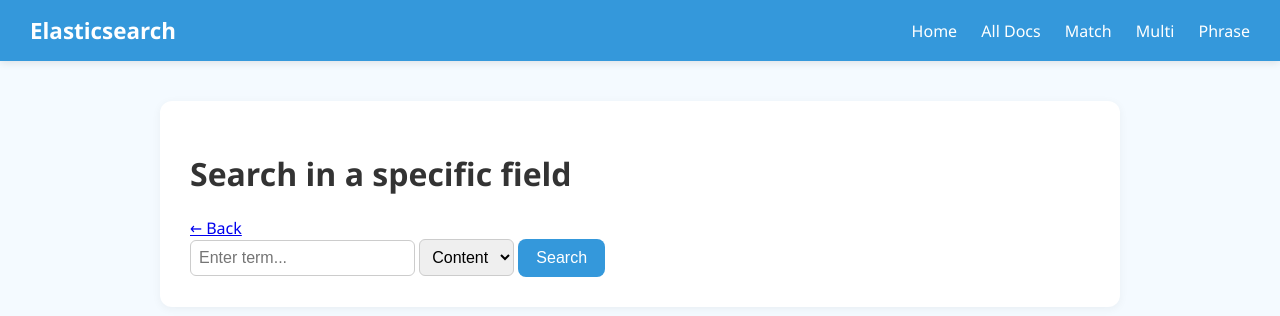
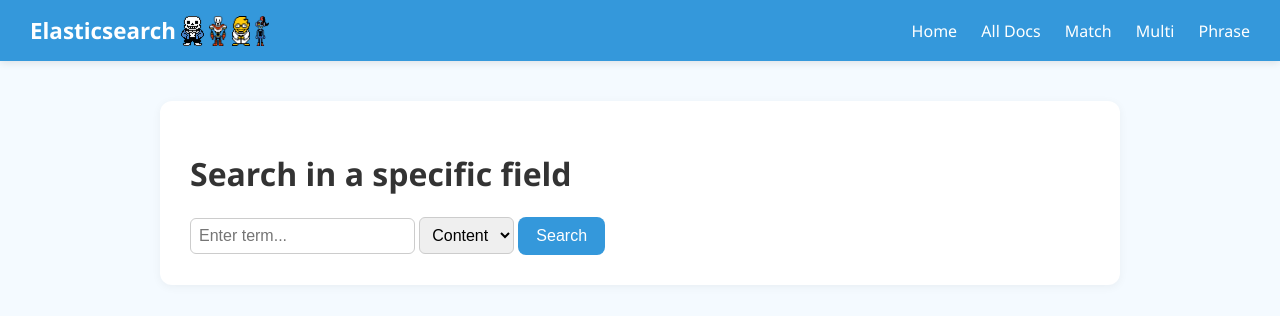
Before and after one commit to livingmeme03/Homework-2-Ingegneria-dei-Dati, a Flask app: page /match in a window 1280 px wide. Shown: the top 316 px of the page. Run offline with Flask 3, Linux system fonts and the light colour scheme.

Commit message:
Finally, Sans from Undertale

```diff
--- a/static/style.css
+++ b/static/style.css
@@ -5,6 +5,10 @@ body {
     padding: 0;
     background: #f4faff;
     color: #333;
+}
+
+a {
+    text-decoration: none;
 }
 
 /* === Navbar === */
@@ -21,6 +25,17 @@ body {
 .navbar h1 {
     margin: 0;
     font-size: 1.4em;
+}
+
+.navbar-left {
+    display: flex;
+    align-items: center;
+    gap: 5px; /* space between title and images */
+}
+
+.char-icon {
+    height: 30px;   /* adjust as needed */
+    width: auto;
 }
 
 .nav-links a {
--- a/templates/base.html
+++ b/templates/base.html
@@ -7,7 +7,13 @@
 </head>
 <body>
     <nav class="navbar">
-        <h1>Elasticsearch</h1>
+        <div class="navbar-left" style="display:flex; align-items:center; gap:5px;">
+            <h1 style="margin:0;">Elasticsearch</h1>
+            <img src="{{ url_for('static', filename='sans.png') }}" alt="Sans" class="char-icon">
+            <img src="{{ url_for('static', filename='papyrus.png') }}" alt="Papyrus" class="char-icon">
+            <img src="{{ url_for('static', filename='alphys.png') }}" alt="Alphys" class="char-icon">
+            <img src="{{ url_for('static', filename='undyne.png') }}" alt="Alphys" class="char-icon">
+        </div>
         <div class="nav-links">
             <a href="{{ url_for('index') }}">Home</a>
             <a href="{{ url_for('match_all') }}">All Docs</a>
--- a/templates/match.html
+++ b/templates/match.html
@@ -3,7 +3,6 @@
 
 {% block content %}
     <h1>Search in a specific field</h1>
-    <a href="{{ url_for('index') }}">← Back</a>
     <form method="POST">
         <input type="text" name="query_term" placeholder="Enter term..." value="{{ query }}" required>
         <select name="field">
--- a/templates/match_all.html
+++ b/templates/match_all.html
@@ -3,7 +3,6 @@
 
 {% block content %}
     <h1>Full dataset here:</h1>
-    <a href="{{ url_for('index') }}">← Back</a>
 
     {% if results %}
         <h2>Results ({{ results|length }})</h2>
--- a/templates/multi.html
+++ b/templates/multi.html
@@ -3,7 +3,6 @@
 
 {% block content %}
     <h1>Search in Title and Content</h1>
-    <a href="{{ url_for('index') }}">← Back</a>
     <form method="POST">
         <input type="text" name="query_term" placeholder="Enter term..." value="{{ query }}" required>
         <button type="submit">Search</button>
--- a/templates/phrase.html
+++ b/templates/phrase.html
@@ -3,7 +3,6 @@
 
 {% block content %}
     <h1>Search for a phrase</h1>
-    <a href="{{ url_for('index') }}">← Back</a>
     <form method="POST">
         <input type="text" name="query_term" placeholder="Enter phrase..." value="{{ query }}" required>
         <button type="submit">Search</button>
```
Also changed, not shown: static/alphys.png (added), static/papyrus.png (added), static/sans.png (added), static/undyne.png (added).
